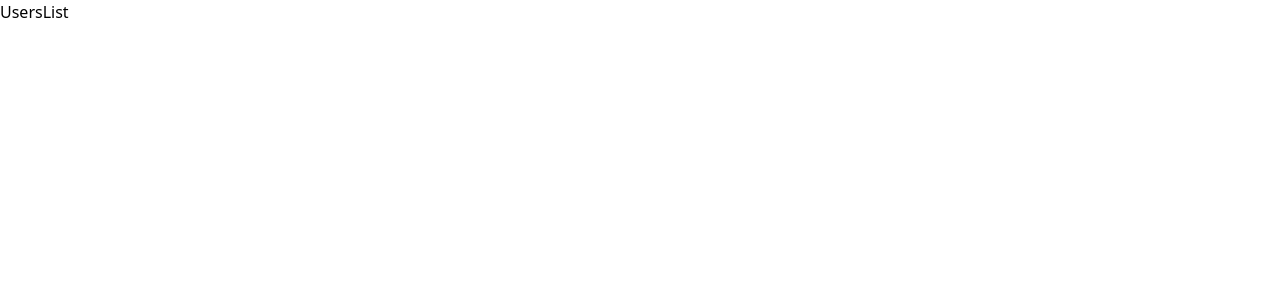
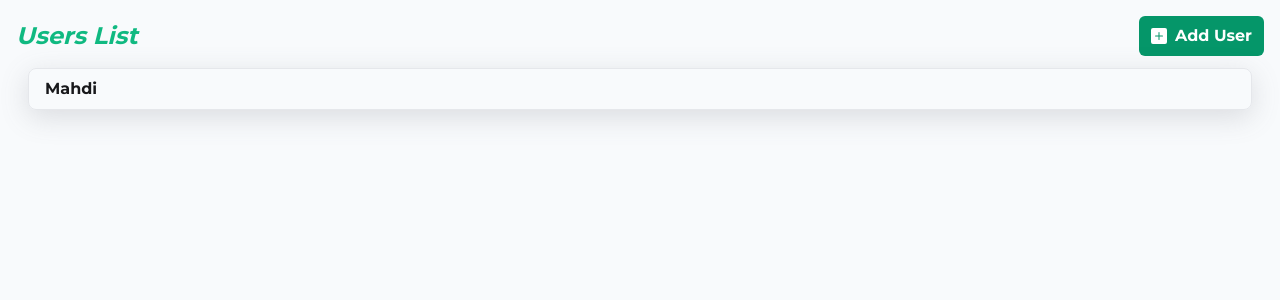
Before and after one commit to MahdiMhqq/RTK-Practice-media, a React (Create React App) app: page / in a window 1280 px wide. Shown: the top 300 px of the page. Built offline with nearby package versions, Linux system fonts and the light colour scheme; data requests are answered from the project's data file.

Commit message:
[ADD] Styles for UsersList and UsersListHead

```diff
--- a/public/index.html
+++ b/public/index.html
@@ -24,6 +24,12 @@
       work correctly both with client-side routing and a non-root public URL.
       Learn how to configure a non-root public URL by running `npm run build`.
     -->
+    <link rel="preconnect" href="https://fonts.googleapis.com" />
+    <link rel="preconnect" href="https://fonts.gstatic.com" crossorigin />
+    <link
+      href="https://fonts.googleapis.com/css2?family=Montserrat:wght@100;200;300;400;500;600;700&display=swap"
+      rel="stylesheet"
+    />
     <title>React App</title>
   </head>
   <body>
--- a/src/App.tsx
+++ b/src/App.tsx
@@ -2,7 +2,7 @@ import UsersList from "components/UsersList";
 
 function App() {
   return (
-    <div className="container mx-auto">
+    <div className="container mx-auto p-4">
       <UsersList />
     </div>
   );
--- a/src/assets/styles/globals.css
+++ b/src/assets/styles/globals.css
@@ -1,3 +1,11 @@
 @tailwind base;
 @tailwind components;
 @tailwind utilities;
+
+html,
+body {
+  margin: 0 !important;
+  padding: 0 !important;
+  background-color: #f8fafc;
+  font-family: "Montserrat", sans-serif;
+}
--- /dev/null
+++ b/src/components/Error/index.tsx
@@ -0,0 +1,16 @@
+import React from "react";
+
+interface IErrorProps {
+  customClass?: string;
+  error: any;
+}
+
+function Error({ error, customClass = "" }: IErrorProps) {
+  return (
+    <p className={`text-center font-bold text-red-600 ${customClass}`}>
+      {error?.message ?? "Oops! Some network error happened!"}
+    </p>
+  );
+}
+
+export default Error;
--- /dev/null
+++ b/src/components/Loading/index.tsx
@@ -0,0 +1,17 @@
+import React from "react";
+
+interface ILoadingProps {
+  customClass?: string;
+}
+
+function Loading({ customClass = "" }: ILoadingProps) {
+  return (
+    <p
+      className={`text-center font-bold text-emerald-500 ${customClass}`}
+    >
+      Loading...
+    </p>
+  );
+}
+
+export default Loading;
--- /dev/null
+++ b/src/components/UsersList/UserCard/index.tsx
@@ -0,0 +1,16 @@
+import React from "react";
+import { IUser } from "store/types";
+
+interface IUserCardProps {
+  user: IUser;
+}
+
+function UserCard({ user }: IUserCardProps) {
+  return (
+    <div className="m-3 px-4 py-2 text-zinc-900 font-bold rounded-lg border border-gray-200 shadow-card">
+      {user.name}
+    </div>
+  );
+}
+
+export default UserCard;
--- /dev/null
+++ b/src/components/UsersList/UsersListHeader/index.tsx
@@ -0,0 +1,20 @@
+import React from "react";
+import { BsFillPlusSquareFill } from "react-icons/bs";
+
+interface IUsersListHeaderProps {
+  customClass?: string;
+}
+
+function UsersListHeader({ customClass = "" }: IUsersListHeaderProps) {
+  return (
+    <div className={`flex items-center justify-between ${customClass}`}>
+      <h2 className="text-2xl font-bold italic text-emerald-500">Users List</h2>
+      <button className="px-3 py-2 text-center font-bold text-white rounded-md cursor-pointer bg-emerald-600 hover:bg-emerald-500 active:bg-emerald-700 transition flex items-center gap-x-2">
+        <BsFillPlusSquareFill className="w-4 h-4" />
+        <span>Add User</span>
+      </button>
+    </div>
+  );
+}
+
+export default UsersListHeader;
--- a/src/components/UsersList/index.tsx
+++ b/src/components/UsersList/index.tsx
@@ -1,9 +1,60 @@
-import React from "react";
+import React, { useEffect } from "react";
+
+import Loading from "components/Loading";
+import Error from "components/Error";
+import UserCard from "./UserCard";
+import UsersListHeader from "./UsersListHeader";
+
+import { useAppDispatch, fetchUsers, useAppSelector } from "store";
+import { IUser } from "store/types";
 
 interface IUsersListProps {}
 
 function UsersList({}: IUsersListProps) {
-  return <div>UsersList</div>;
+  //REDUX
+  const dispatch = useAppDispatch();
+  const usersStore = useAppSelector((store) => store.users);
+  const { data, loading, error } = usersStore;
+
+  //LIFE CYCLE HOOKS
+  useEffect(() => {
+    dispatch(fetchUsers());
+  }, []);
+
+  //RENDER Content
+  const content = loading ? (
+    <Loading customClass="mt-16" />
+  ) : error ? (
+    <Error customClass="mt-16" error={error} />
+  ) : (
+    <Users data={data} />
+  );
+  return (
+    <div className="flex flex-col w-full">
+      <UsersListHeader />
+      {content}
+    </div>
+  );
+}
+
+function Users({ data }: { data: IUser[] }) {
+  return (
+    <>
+      <div className="flex flex-col w-full">
+        {data.length > 0 ? (
+          <div className="flex flex-col w-full">
+            {data.map((user) => (
+              <UserCard user={user} key={user.id} />
+            ))}
+          </div>
+        ) : (
+          <p className="mt-16 text-center font-bold text-gray-600">
+            There is no users here! :/
+          </p>
+        )}
+      </div>
+    </>
+  );
 }
 
 export default UsersList;
--- a/src/store/hooks.ts
+++ /dev/null
@@ -1,5 +0,0 @@
-import { TypedUseSelectorHook, useDispatch, useSelector } from "react-redux";
-import { AppDispatch, RootState } from "store";
-
-export const useAppDispatch: () => AppDispatch = useDispatch;
-export const useAppSelector: TypedUseSelectorHook<RootState> = useSelector;
--- a/src/store/index.ts
+++ b/src/store/index.ts
@@ -1,4 +1,5 @@
 import { configureStore } from "@reduxjs/toolkit";
+import { TypedUseSelectorHook, useDispatch, useSelector } from "react-redux";
 
 import usersReducer from "./slices/usersSlice";
 
@@ -14,3 +15,6 @@ export * from "./thunks/users";
 
 export type RootState = ReturnType<typeof store.getState>;
 export type AppDispatch = typeof store.dispatch;
+
+export const useAppDispatch: () => AppDispatch = useDispatch;
+export const useAppSelector: TypedUseSelectorHook<RootState> = useSelector;
--- a/tailwind.config.js
+++ b/tailwind.config.js
@@ -1,10 +1,12 @@
 /** @type {import('tailwindcss').Config} */
 module.exports = {
-  content: [
-    "./src/**/*.{js,jsx,ts,tsx}",
-  ],
+  content: ["./src/**/*.{js,jsx,ts,tsx}"],
   theme: {
-    extend: {},
+    extend: {
+      boxShadow: {
+        card: "rgba(100, 100, 111, 0.2) 0px 7px 29px 0px",
+      },
+    },
   },
   plugins: [],
-}
+};
```
